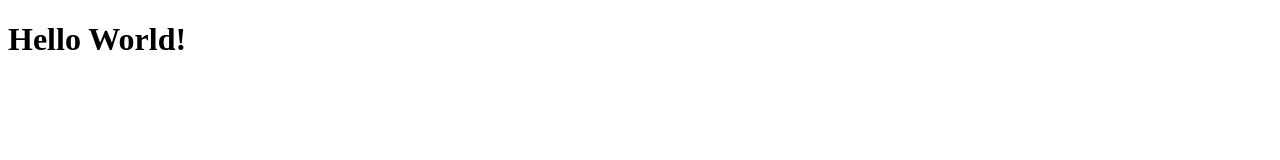
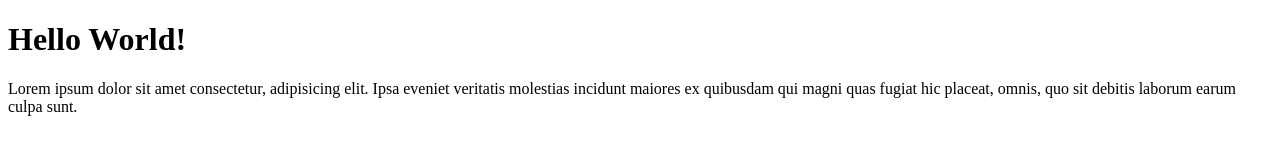
Before and after one commit to bevannstivens/02-local-to-remote, a plain HTML site: page index.html in a window 1280 px wide. Drawn offline with Linux system fonts and the light colour scheme.

Commit message:
Add paragraph

```diff
--- a/index.html
+++ b/index.html
@@ -7,5 +7,10 @@
   </head>
   <body>
     <h1>Hello World!</h1>
+    <p>
+      Lorem ipsum dolor sit amet consectetur, adipisicing elit. Ipsa eveniet
+      veritatis molestias incidunt maiores ex quibusdam qui magni quas fugiat
+      hic placeat, omnis, quo sit debitis laborum earum culpa sunt.
+    </p>
   </body>
 </html>
```
